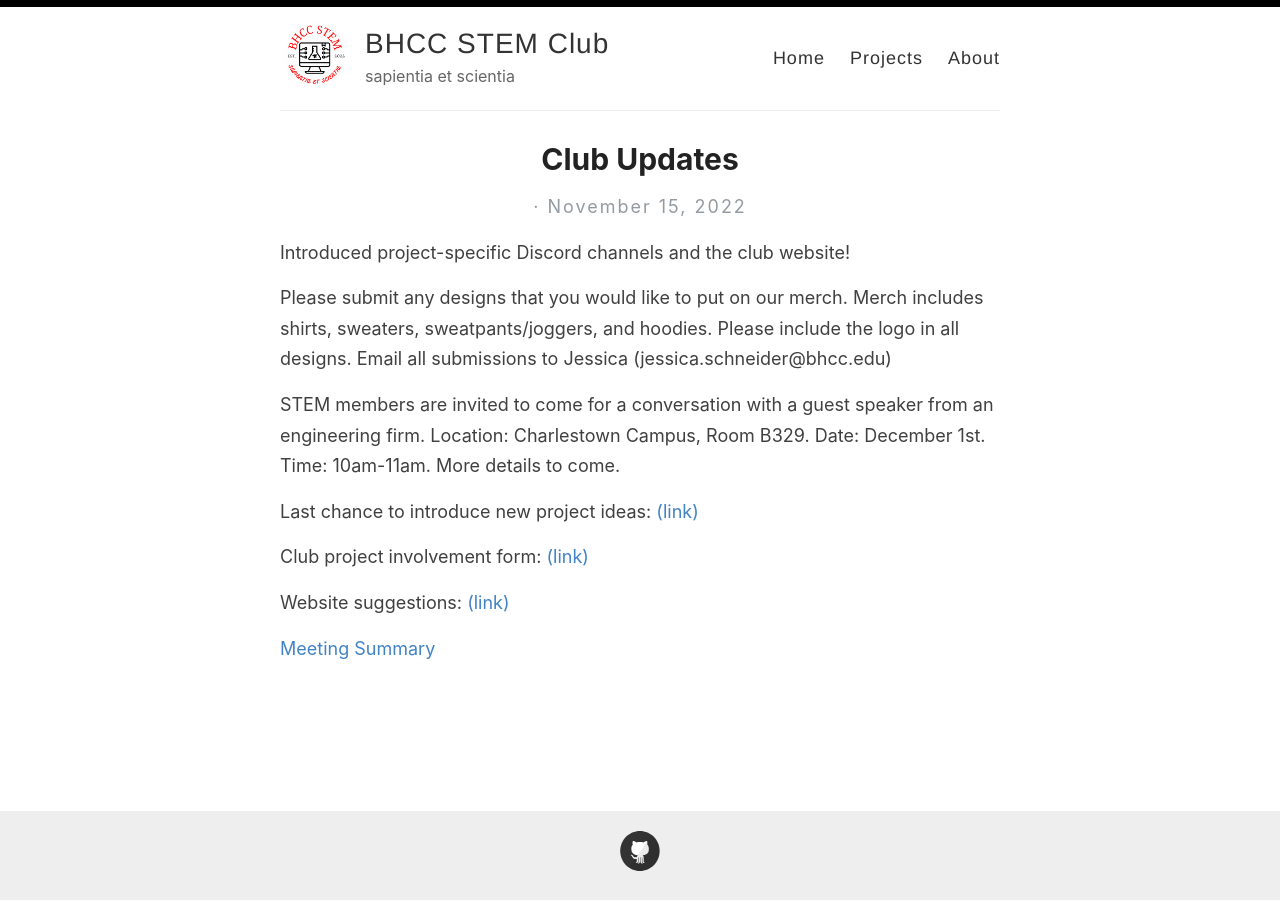
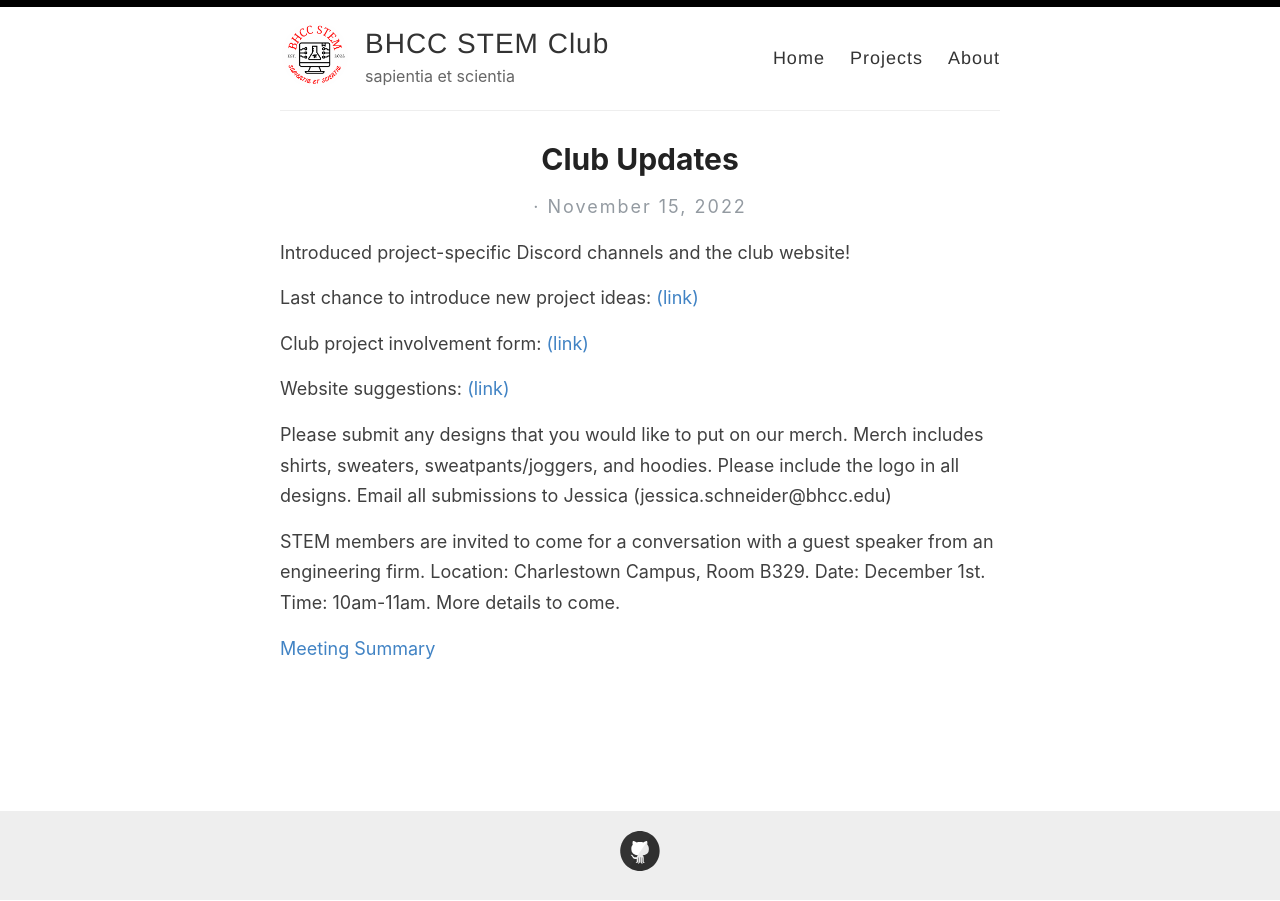
Before and after one commit to bhccstem/bhccstem.github.io, a Jekyll site: the page built from _posts/2022-11-15-meeting3.md, in a window 1280 px wide. Built offline with Jekyll 4.4.1, drawn with Linux system fonts in a browser that asks for light colours.

```diff
--- a/_posts/2022-11-15-meeting3.md
+++ b/_posts/2022-11-15-meeting3.md
@@ -5,14 +5,14 @@ title: Club Updates
 
 Introduced project-specific Discord channels and the club website!
 
-Please submit any designs that you would like to put on our merch. Merch includes shirts, sweaters, sweatpants/joggers, and hoodies. Please include the logo in all designs. Email all submissions to Jessica (jessica.schneider@bhcc.edu)
-
-STEM members are invited to come for a conversation with a guest speaker from an engineering firm. Location: Charlestown Campus, Room B329. Date: December 1st. Time: 10am-11am. More details to come.
-
 Last chance to introduce new project ideas: [(link)](https://forms.gle/eChS3GCib4n7VwJk8)
 
 Club project involvement form: [(link)](https://forms.gle/8NqK5QTRbii6o9Be6)
 
 Website suggestions: [(link)](https://tinyurl.com/msyhdmcd)
 
+Please submit any designs that you would like to put on our merch. Merch includes shirts, sweaters, sweatpants/joggers, and hoodies. Please include the logo in all designs. Email all submissions to Jessica (jessica.schneider@bhcc.edu)
+
+STEM members are invited to come for a conversation with a guest speaker from an engineering firm. Location: Charlestown Campus, Room B329. Date: December 1st. Time: 10am-11am. More details to come.
+
 [Meeting Summary](https://bhccstem.github.io/files/STEM_Meeting_Notes_11_15_22.pdf)
```
